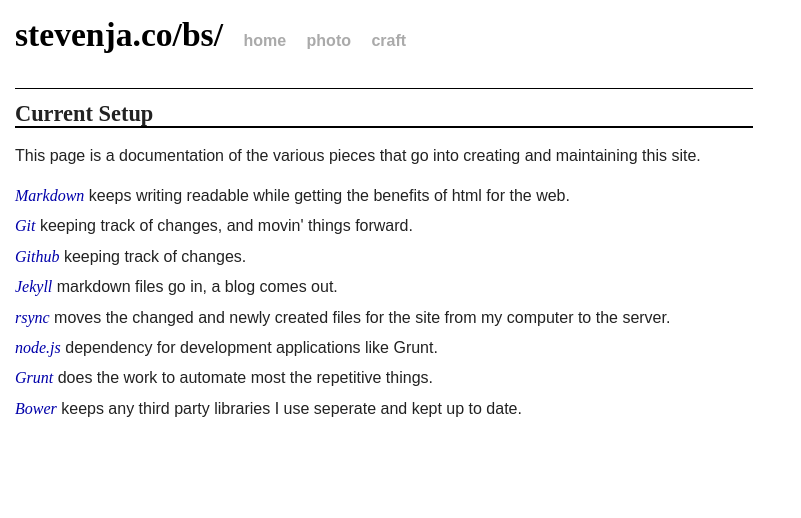
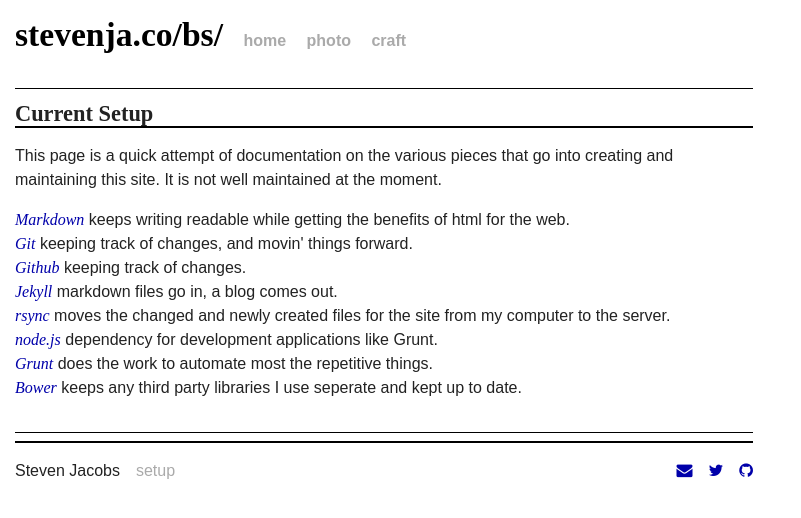
Before and after one commit to stvnjacobs/blog, a Jekyll site: the page built from setup.html, in a window 1280 px wide. Shown: the top 518 px of the page, without its empty margins (0-801 px from the left). Built offline with Jekyll 4.4.1, drawn with Linux system fonts in a browser that asks for light colours; nearby versions of some CDN libraries; some web fonts are replaced; comment, search, counter and statistics services are not loaded.

Commit message:
update setup

```diff
--- a/setup.html
+++ b/setup.html
@@ -4,13 +4,14 @@
 ---
 <div class="fixed-width">
   <h2>Current Setup</h2>
-  <p>This page is a documentation of the various pieces that go into creating and maintaining this site.</p>
-  <ul class="setup-item">
-    {% for dependency in site.data.dependencies %}
-    <li>
-  	  <a class="italic" href="{{ dependency.link }}" target="_blank">{{ dependency.name }}</a>
+  <p>This page is a quick attempt of documentation on the various pieces that go into creating and maintaining this site.  It is not well maintained at the moment.</p>
+  {% for dependency in site.data.dependencies %}
+  <article>
+    <a class="italic" href="{{ dependency.link }}" target="_blank">{{ dependency.name }}</a>
       {{ dependency.description }}
-    </li>
-    {% endfor %}
-  </ul>
+  {% endfor %}
+
+  <!-- begin footer -->
+  {% include footer.html %}
+  <!-- end footer -->
 </div>
```
